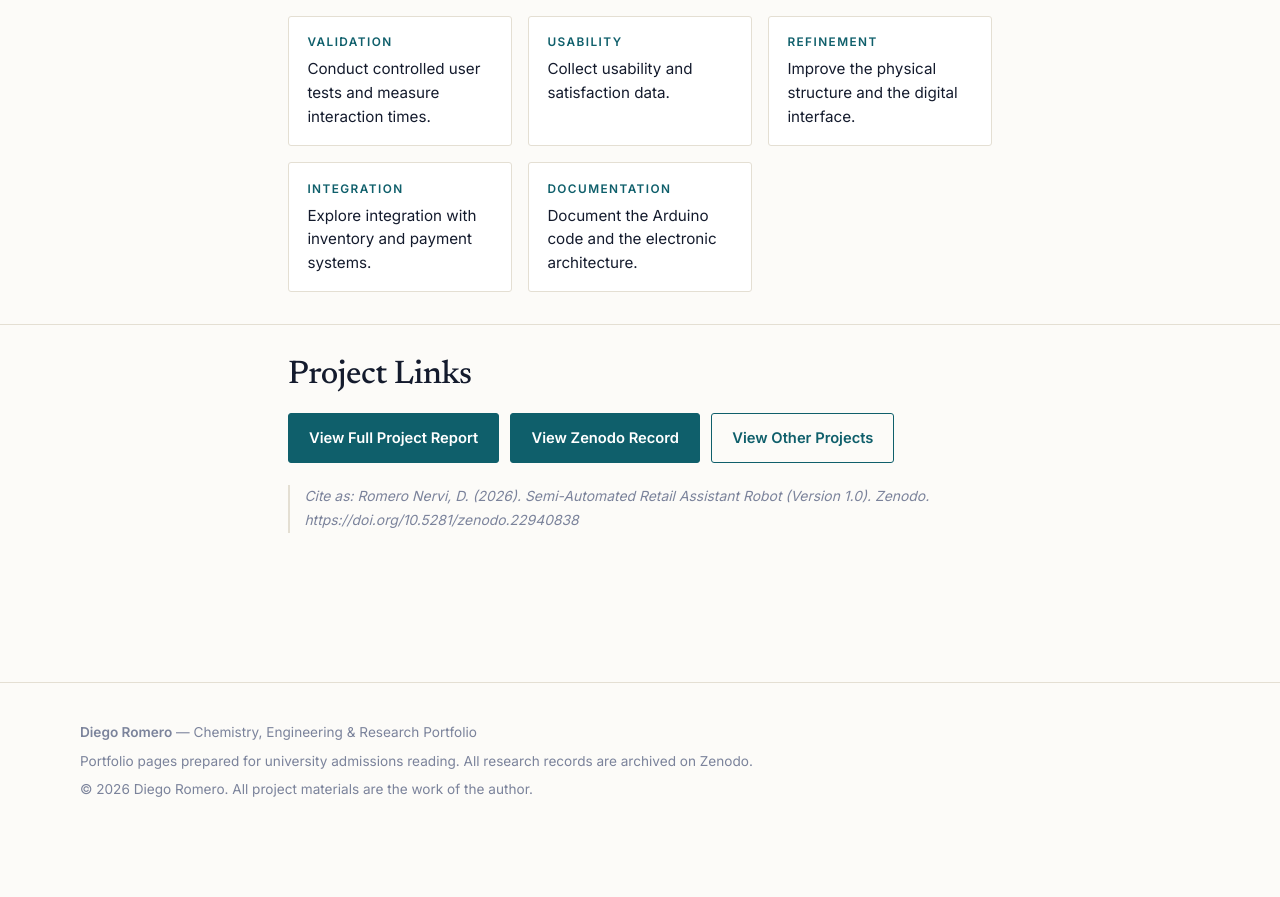
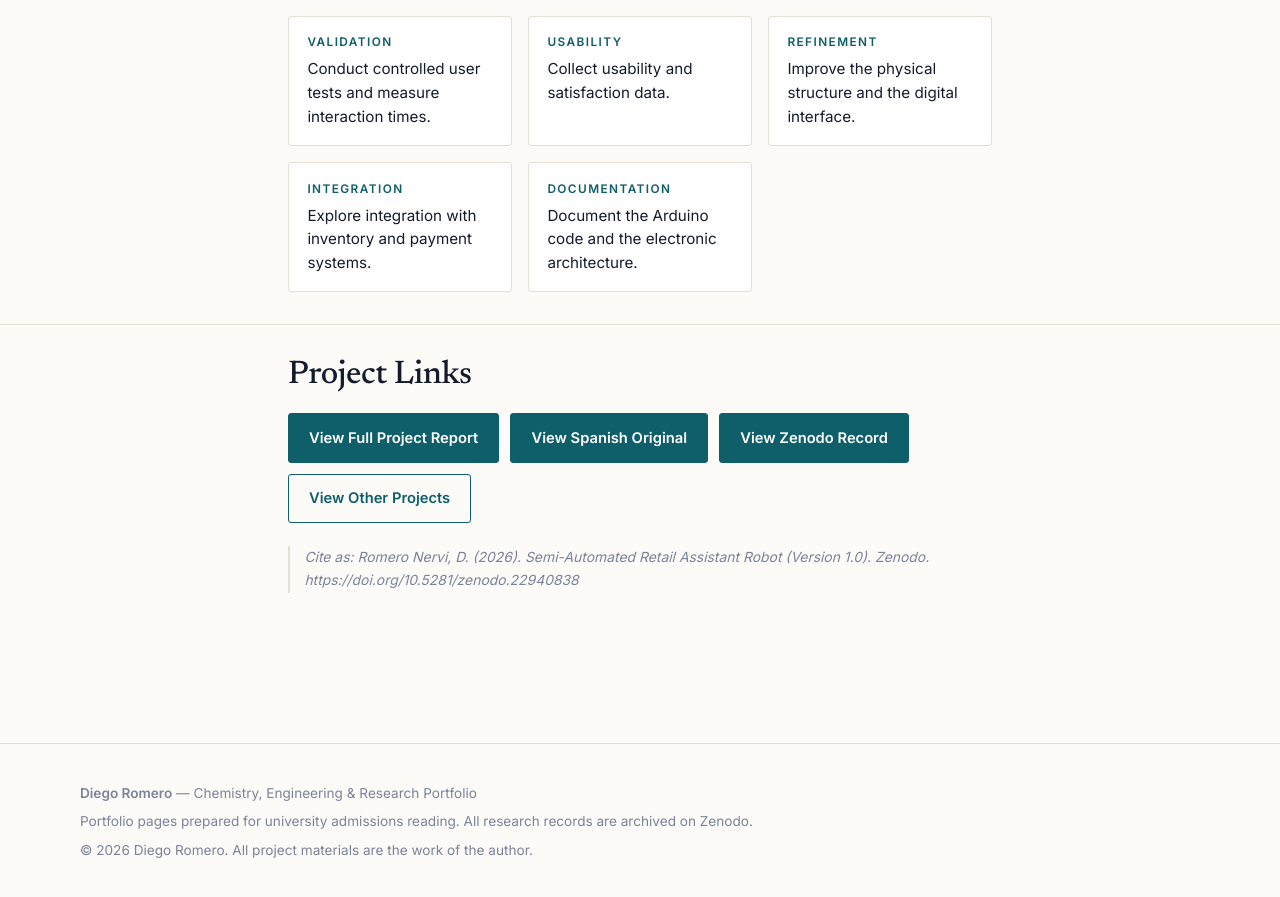
Before and after one commit to student-research-portfolios/diego-romero, a Jekyll site: the page built from _projects/1-retail-assistant-robot.md, in a window 1280 px wide and 900 px high, scrolled down 7845 px. Shown: the top 897 px of the window. Built offline with Jekyll 4.4.1, drawn with Linux system fonts in a browser that asks for light colours; before the commit the page ends 8684 px from its top, so only the background shows below that.

Commit message:
Update 1-retail-assistant-robot.md

```diff
--- a/_projects/1-retail-assistant-robot.md
+++ b/_projects/1-retail-assistant-robot.md
@@ -34,6 +34,10 @@ citation: "Romero Nervi, D. (2026). Semi-Automated Retail Assistant Robot (Versi
 buttons:
   - label: View Full Project Report
     url: "https://zenodo.org/records/22940838/files/Semi_Automated_Retail_Assistant_Robot_Diego_Romero_Nervi_v1.0.pdf"
+
+  - label: "View Spanish Original"
+    url: "https://zenodo.org/records/22940838/files/Semi_Automated_Retail_Assistant_Robot_Diego_Romero_Nervi_v1.0_ES.pdf"
+
   - label: View Zenodo Record
     url: "https://doi.org/10.5281/zenodo.22940838"
 ---
```
